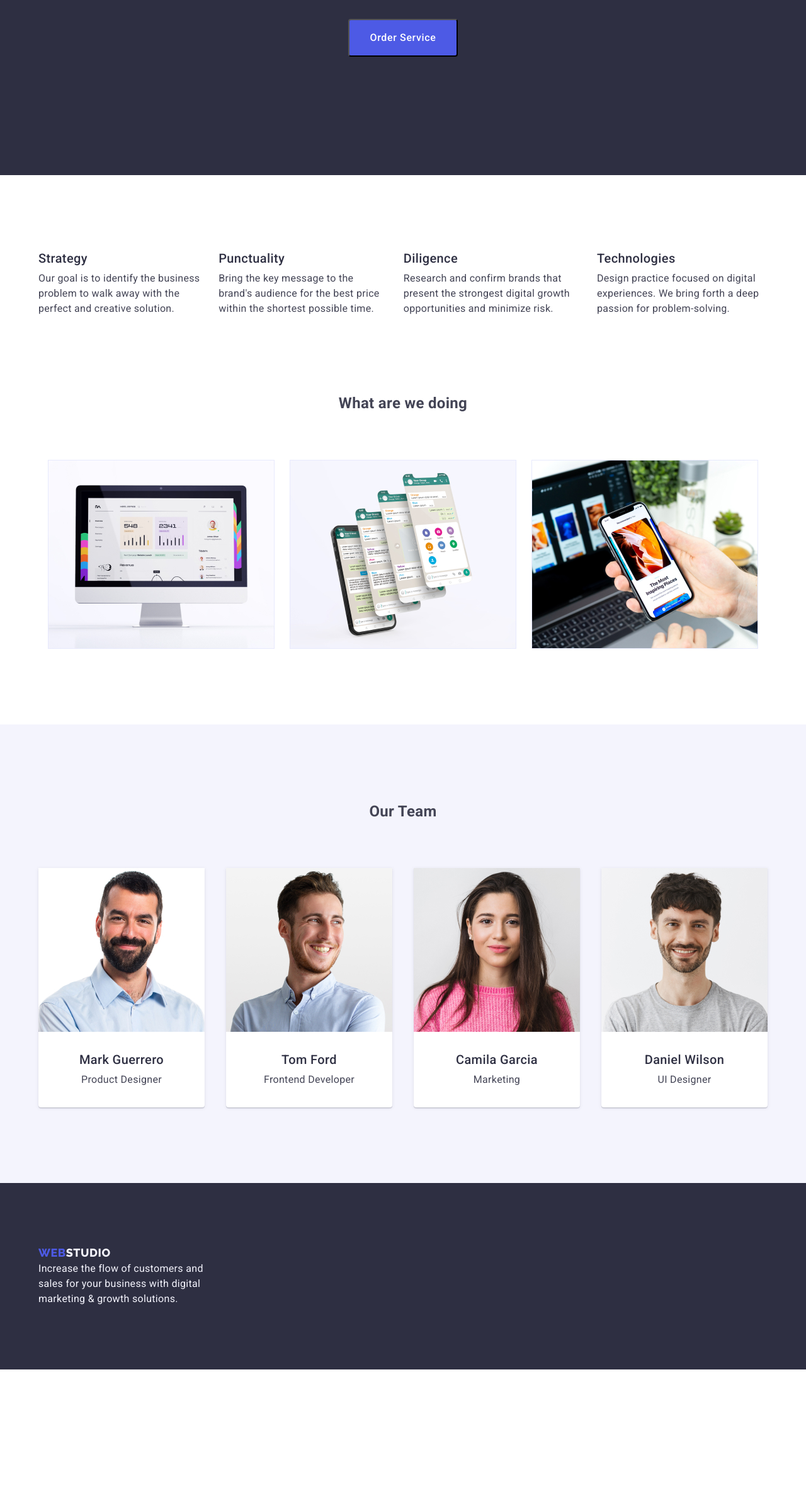
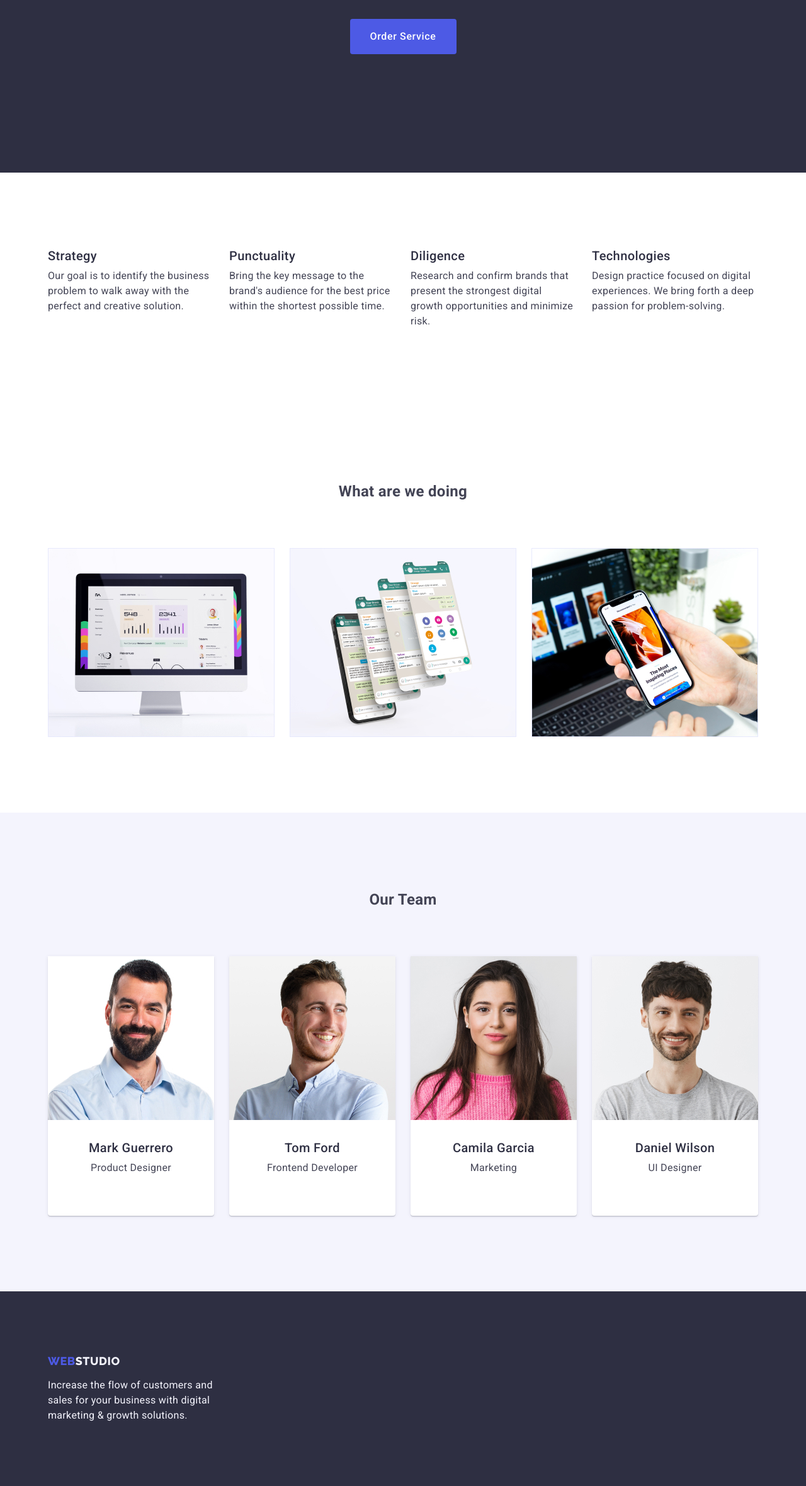
Before and after one commit to JuliaLuka/goit-markup-hw-03, a plain HTML site: page index.html in a window 1280 px wide. Shown: the part 399-2758 px from the top of the page at 63% size. Before the commit the page ends 2573 px from the top, so only its background shows below. Drawn offline with nearby package versions, Linux system fonts and the light colour scheme.

Commit message:
Исправлены ошибки

```diff
--- a/css/styles.css
+++ b/css/styles.css
@@ -42,6 +42,17 @@ button {
     cursor: pointer;
 }
 
+/*Убираем точки возле текста */
+.list {
+    list-style: none;
+    margin: 0;
+    padding: 0;
+}
+
+.link {
+    text-decoration: none;
+}
+
 /* Цвет текста на все тело */
 body {
     background-color: #FFFFFF;
@@ -59,30 +70,16 @@ body {
 }
 
 .container {
-    width: 1208px;
+    width: 1158px;
     margin-left: auto;
     margin-right: auto;
-    padding-right: 25px;
-    padding-left: 25px;
+    padding-right: 15px;
+    padding-left: 15px;
     margin: 0 auto;
-}
-
-/*Убираем точки возле текста */
-.list {
-    list-style: none;
-    margin: 0;
-    padding: 0;
-}
-
-.link {
-    text-decoration: none;
 }
 
 
 .header {
-    padding-top: 24px;
-    padding-bottom: 24px;
-
     border-bottom: 1px solid #E7E9FC;
 }
 
@@ -96,6 +93,8 @@ body {
     display: flex;
     align-items: center;
 }
+
+
 /* Логотип */
 .header-logo {
     margin-right: 76px;
@@ -110,7 +109,6 @@ body {
 
 }
 
-
 .header-logo-accent {
     color:#2E2F42;
 }
@@ -119,6 +117,7 @@ body {
 .navigation-list {
     display: flex;
     align-items: center;
+    padding: 24px 0;
 }
 
 .navigation-item:not(:last-child) {
@@ -171,7 +170,7 @@ body {
 }
 
 .hero-title {
-    width: 496px;
+    max-width: 496px;
     margin: 0 auto;
     margin-bottom: 48px;
     color: #FFFFFF;
@@ -187,9 +186,15 @@ body {
 }
 
 .hero-button {
-    padding: 16px 32px;
+    display: block;
+    min-width: 169px;
+    height: 56px;
+    border: none;
+    margin: 0 auto;
+
+
+    background-color: #4D5AE5;
     border-radius: 4px;
-    background-color: #4D5AE5;
     color: #FFFFFF;
 
     font-family: inherit;
@@ -208,23 +213,11 @@ body {
 
 }
 
-/* Стилизация всех главных заголовков
-.section-title {
-    color: #2E2F42;
-
-    font-weight: 700;
-    font-size: 36px;
-    line-height: 1.11;
-    letter-spacing: 0.02em;
-    text-align: center;
-    text-transform: capitalize;
-} */
-
 
 /* Features */
 .features-section {
     padding-top: 120px;
-    padding-bottom: 60px;
+    padding-bottom: 120px;
 }
 .features-title {
     display: none;
@@ -232,7 +225,11 @@ body {
 
 .features-list {
     display: flex;
-    justify-content: center;
+    justify-content: space-between;
+}
+
+.features-list-item {
+    width: calc((100% - 72px) / 4);
     gap: 24px;
 }
 
@@ -248,19 +245,17 @@ body {
 }
  /* We doing */
 .we-doing-section {
-    padding-top: 60px;
     padding-bottom: 120px;
 }
 
 .we-doing-section-title {
     margin-bottom: 72px;
-
     text-align: center;
 }
 
 .we-doing-list-img {
     display: flex;
-    justify-content: center;
+    width: calc((100% - 48px) / 3);
     gap: 24px;
 }
 
@@ -272,13 +267,14 @@ body {
 }
 .team-section-title {
     margin-bottom: 72px;
-
     text-align: center;
 }
 
 .team-list {
     display: flex;
     justify-content: space-between;
+    gap: 24px;
+    width: calc((100% - 72px) / 4);
 
 }
 
@@ -287,10 +283,12 @@ body {
     box-shadow: 0px 1px 6px rgba(46, 47, 66, 0.08), 0px 1px 1px rgba(46, 47, 66, 0.16), 0px 2px 1px rgba(46, 47, 66, 0.08);
     border-radius: 0px 0px 4px 4px;
 }
+.team-card-wrap {
+    padding: 32px 16px;
 
+}
 .team-card-title {
     color: #2E2F42;
-    margin-top: 32px;
     margin-bottom: 8px;
 
     font-weight: 500;
@@ -307,6 +305,10 @@ body {
 }
 
 /* Portfolio */
+.portfolio {
+    padding-top: 96px;
+    padding-bottom: 120px;
+}
 .portfolio-title {
     display: none;
 }
@@ -326,7 +328,7 @@ body {
     min-width: 78px;
     text-align: center;
 
-    border-color: #E7E9FC;
+    border: 1px solid #e7e9fc;
     background-color: #F4F4FD;
     color: #4D5AE5;
 
@@ -339,7 +341,7 @@ body {
 
 .portfolio-btn-link:hover,
 .portfolio-btn-link:focus {
-    border-color: #404BBF;
+    border: 1px solid transparent;
     background-color: #404BBF;
     color: #FFFFFF;
 
@@ -357,6 +359,11 @@ body {
     font-size: 20px;
     line-height: 1.2;
 }
+
+.portfolio-item {
+    width: calc((100% - 48px) / 3);
+}
+
 .portfolio-link-wrap {
     padding: 32px 16px;
     border: 1px solid #E7E9FC;
@@ -383,7 +390,6 @@ body {
     letter-spacing: 0.02em;
 }
 
-  /* border: 1px solid #E7E9FC; */
 /* Футер */
 .footer {
     display: flex;
@@ -397,6 +403,7 @@ body {
 }
 
 .footer-logo-link {
+    display: inline-block;
     color: #4D5AE5;
     margin-bottom: 16px;
 
@@ -416,4 +423,5 @@ body {
 
 .footer-text {
     color: #F4F4FD;
+    max-width: 264px;
 }
--- a/index.html
+++ b/index.html
@@ -104,23 +104,31 @@
                 <ul class="team-list list">
                     <li class="team-card-list">
                         <img src="./images/page-1/team-card-1.jpg" alt="Product Designer" width="264">
+                        <div class="team-card-wrap">
                             <h3 class="team-card-title">Mark Guerrero</h3>
                             <p class="team-card-text">Product Designer</p>
+                        </div>
                     </li>
                     <li class="team-card-list">
                         <img src="./images/page-1/team-card-2.jpg" alt="Frontend Developer" width="264">
+                        <div class="team-card-wrap">
                             <h3 class="team-card-title">Tom Ford</h3>
                             <p class="team-card-text">Frontend Developer</p>
+                        </div>
                     </li>
                     <li class="team-card-list">
                         <img src="./images/page-1/team-card-3.jpg" alt="Marketing" width="264">
+                        <div class="team-card-wrap">
                             <h3 class="team-card-title">Camila Garcia</h3>
                             <p class="team-card-text">Marketing</p>
+                        </div>
                     </li>
                     <li class="team-card-list">
                         <img src="./images/page-1/team-card-4.jpg" alt="UI Designer" width="264">
+                        <div class="team-card-wrap">
                             <h3 class="team-card-title">Daniel Wilson</h3>
                             <p class="team-card-text">UI Designer</p>
+                        </div>
                     </li>
                 </ul>
             </div>
```
Lines whose indentation alone changed are shown as unchanged.
